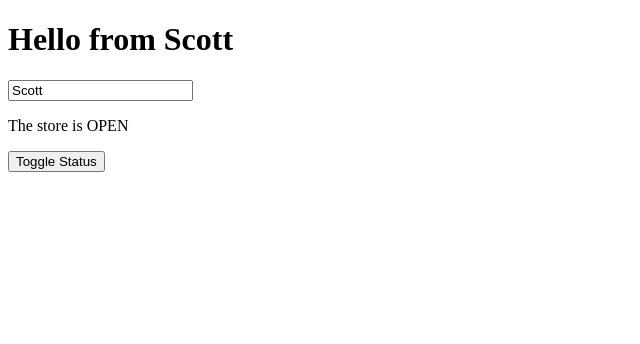
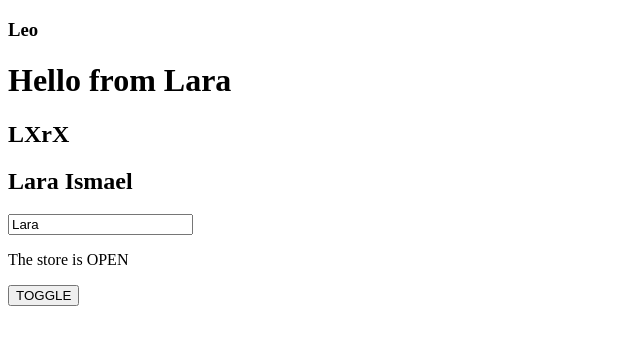
Before and after one commit to laraIsmael/learning-svelte, a SvelteKit app in the folder Tutorial-Svelte5/: page / in a window 1280 px wide. Shown: the top 344 px of the page, without its empty margins (0-640 px from the left). Built offline with nearby package versions, Linux system fonts and the light colour scheme.

Commit message:
understanding the absic of runes $state and $props

```diff
--- a/Tutorial-Svelte5/src/routes/+page.svelte
+++ b/Tutorial-Svelte5/src/routes/+page.svelte
@@ -5,21 +5,30 @@ import Header from './Header.svelte'
 // if you create a variable with the same name as the $prop you can simplify the code and have it just passed once in parenteses like the example: {name}
 // the other way to do this is to set up the value on the html porsion: name={"Scott"}
 // both are correact one is just shorter
+let name = $state("Lara");
 
 // TypeScrip:
 // will infer its type if you don't specify. On name TS will have the type be string since we are passing a string
 // on status if we don't specify its type like we are doing here, the type would also be string since we want specifically "OPEN" | "CLOSE" we have to pass it as its shwon bellow.
-
-let name = $state("Scott");
 let status: "OPEN" | "CLOSE" = $state("OPEN");
 
-function toggle() {
+// The rune $derived will work as a connector to a $state. meaning, when the $state associated to the $derived value change so will it.
+// full_name is being displayed as a h2 bellow and it will updated when the user change the name on the input.
+// a good example of use for $derived would be a cart list, imagine you have an array storing products price and a $derived could be set to the total price (the sum of all vlaues in the array) if the $state array changes an item is added or removed the $derived total value will update as well.
+let full_name = $derived(name + " " + "Ismael")
+
+// you can name the funcion the same as the tag and just pass the short version of it as the combo of the funcion onclick here and the line commented with **** down bellow is showing
+function onclick() {
   status = status === "OPEN" ? "CLOSE" : "OPEN";
 }
+
 </script>
 
 
 <Header {name} />
+<h2>{full_name}</h2>
 <input type="text" bind:value={name} />
 <p>The store is {status}</p>
-<button onclick={toggle}>Toggle Status</button>
+<!-- **** <button {onclick}>Toggle Status</button> -->
+ <!-- instead of the function on the script side and the code as above you can do what is showing bellow and have the function in line. adding js to the html portion of the code-->
+ <button onclick={() => {status === "OPEN" ? "CLOSE" : "OPEN"}}>TOGGLE</button>
--- a/Tutorial-Svelte5/src/routes/Header.svelte
+++ b/Tutorial-Svelte5/src/routes/Header.svelte
@@ -1,5 +1,16 @@
 <script lang="ts">
-  let { name }: { name: string } = $props();
+  let {
+    name,
+    optional_name = "Leo"
+  }: {
+    name: string,
+    optional_name?: string
+  } = $props();
+
+  // optional_name the ? tells TS that the value is optional so if you go to +page.svelte the implementation of <Header /> won't show an error eventhough we are not passing a value as optional_name. I'm setting a default value for it ont eh $props() object but that is also optional.
 </script>
 
+
+<h3>{optional_name}</h3>
 <h1>Hello from {name}</h1>
+<h2>{name.replaceAll('a', 'X')}</h2>
```
